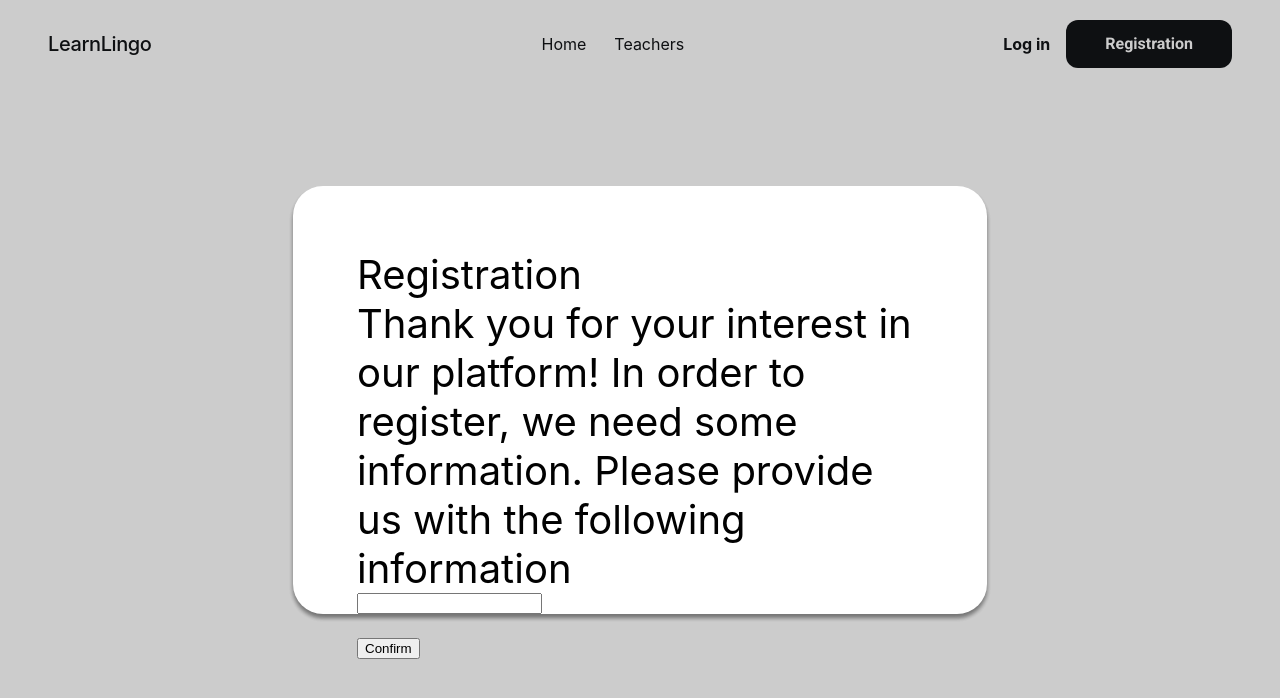
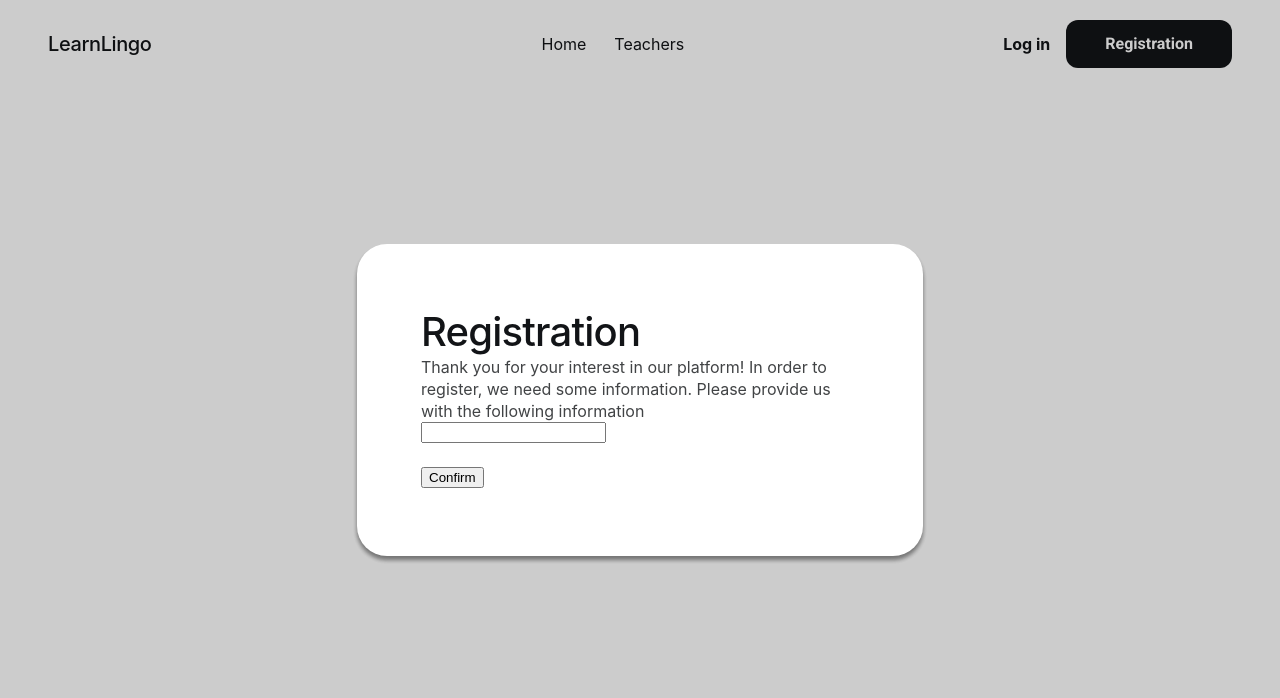
Before and after one commit to EugeneNikiforov/learn-lang, a React (Create React App) app: page / in a window 1280 px wide. Both pictures are taken after a click on the button "Registration". Shown: the top 698 px of the page. Built offline with nearby package versions, Linux system fonts and the light colour scheme.

Commit message:
update headermodal

```diff
--- a/src/components/Home/Header.jsx
+++ b/src/components/Home/Header.jsx
@@ -34,14 +34,15 @@ const Header = () => {
         </div>
       </div>
       <Modal active={showModal} setActive={setShowModal}>
-        <form action="" className={style.headerForm}>
-          <label>
-            <p className={style.headerModalPara}>Registration</p>
-            <p>
+        <div className={style.headerFormContainer}>
+          <p className={style.headerModalReg}>Registration</p>
+          <p className={style.headerModalPara}>
             Thank you for your interest in our platform! In order to register,
             we need some information. Please provide us with the following
             information
           </p>
+          <form action="" className={style.headerForm}>
+            <label>
               <input
                 className={style.headerModalInput}
                 type="text"
@@ -54,6 +55,7 @@ const Header = () => {
               Confirm
             </button>
           </form>
+        </div>
       </Modal>
     </header>
   );
--- a/src/components/Home/ModalReg.scss
+++ b/src/components/Home/ModalReg.scss
@@ -22,7 +22,7 @@
 
 .modal {
     width: 566px;
-    padding: 64px;
+    // padding: 64px;
     border-radius: 30px;
     background-color: #fff;
     transform: scale(0.5);
--- a/src/components/Home/header.module.scss
+++ b/src/components/Home/header.module.scss
@@ -97,8 +97,31 @@
         }
     }
 
-    &Form {
-        // width: 300px;
-        height: 300px;
+    &FormContainer {
+        padding: 64px;
+        // height: 300px;
+    }
+
+    &Modal {
+        font-family: 'Roboto', sans-serif;
+
+        &Reg {
+            // width: 438px;
+            color: var(--text-primary);
+            font-size: 40px;
+            font-style: normal;
+            font-weight: 500;
+            line-height: 1.2;
+            letter-spacing: -0.8px;
+        }
+
+        &Para {
+            // width: 438px;
+            color: var(--text-modal);
+            font-size: 16px;
+            font-style: normal;
+            font-weight: 400;
+            line-height: 22px;
+        }
     }
 }
--- a/src/index.scss
+++ b/src/index.scss
@@ -1,5 +1,6 @@
 :root {
   --text-addition: rgba(18, 20, 23, 0.70);
+  --text-modal: rgba(18, 20, 23, 0.80);
   --text-notes: #8A8A89;
   --text-price: #38CD3E;
   --text-primary: #121417;
```
Lines whose indentation alone changed are shown as unchanged.
